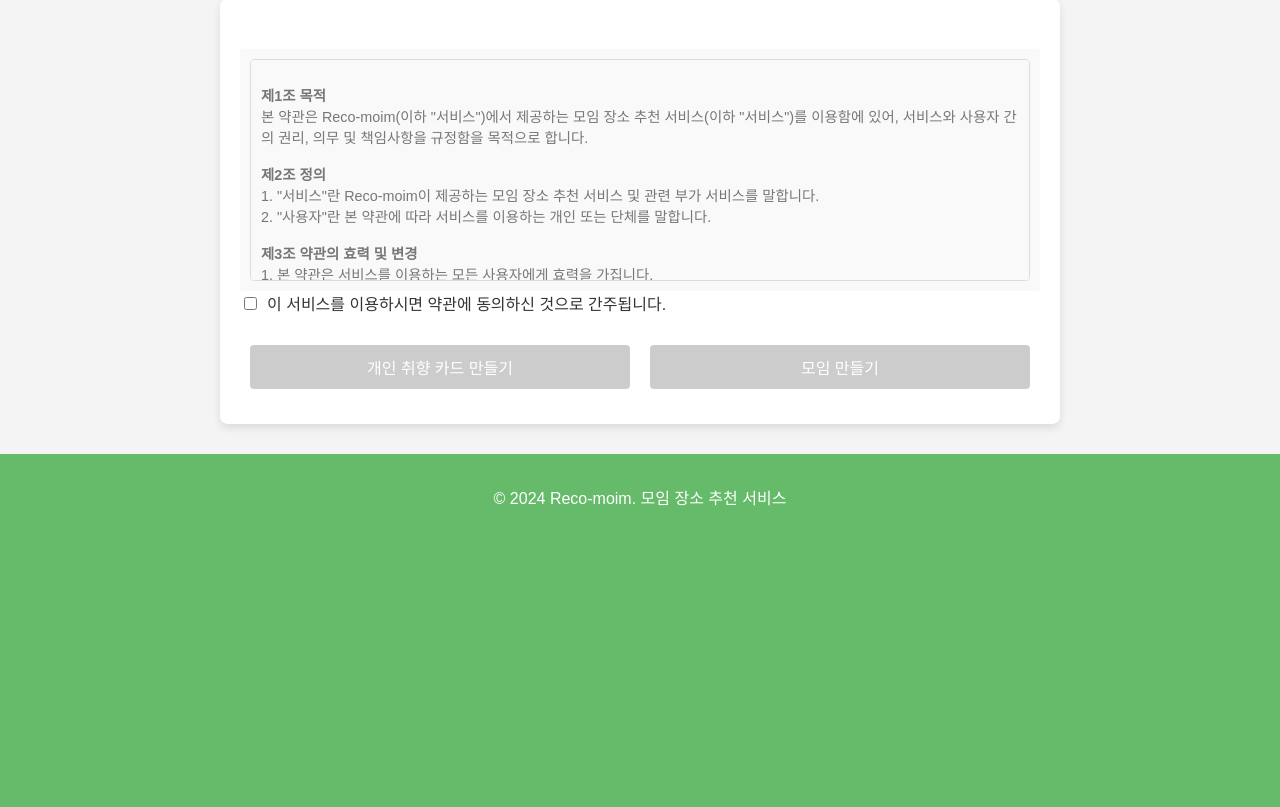
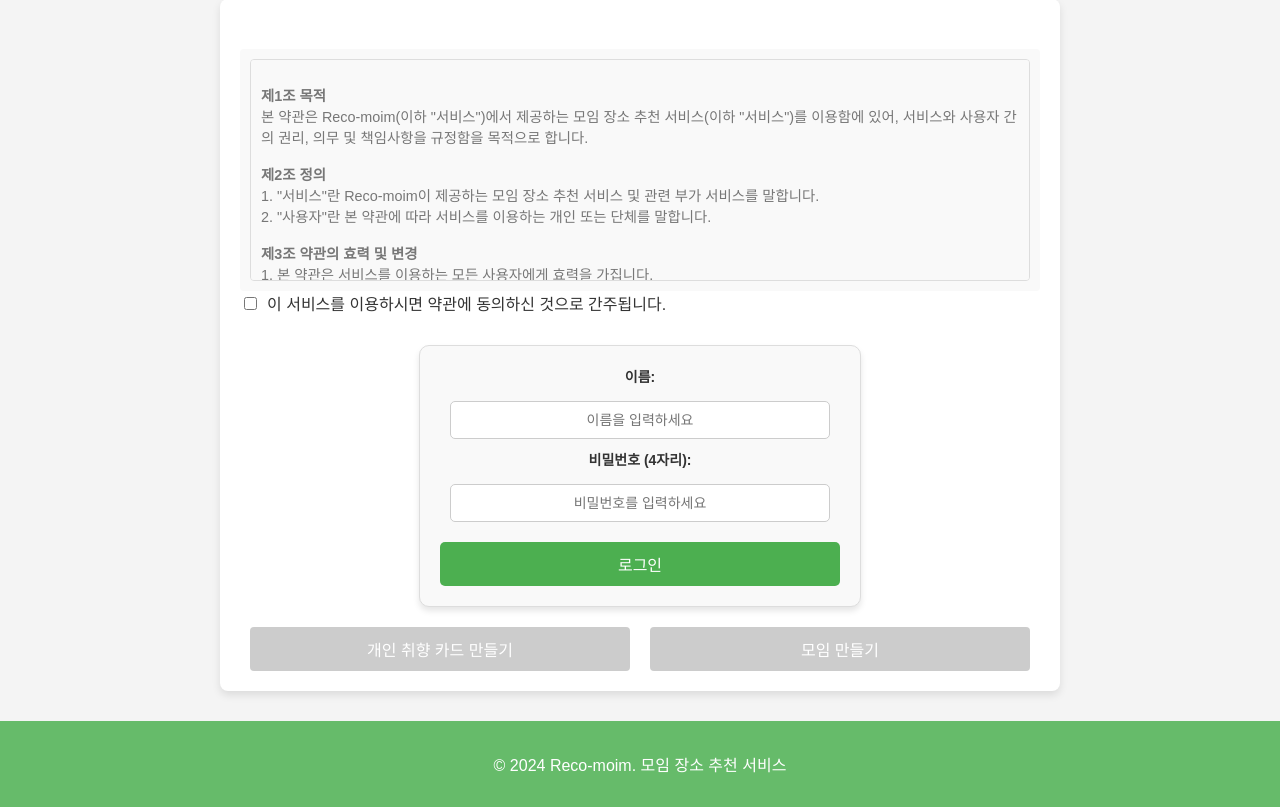
Before and after one commit to slee0812/reco-moim, a Flask app: page / in a window 1280 px wide. Shown: the part 260-1067 px from the top of the page. Before the commit the page ends 766 px from the top, so only its background shows below. Run offline with Flask 3, Linux system fonts and the light colour scheme.

Commit message:
로그인 기능 추가 및 비밀번호 필드 생성, 사용자 정보 로드 기능 구현

```diff
--- a/Code/app.py
+++ b/Code/app.py
@@ -22,6 +22,7 @@ db = SQLAlchemy(app)
 class Preference(db.Model):
     id = db.Column(db.Integer, primary_key=True)
     name = db.Column(db.String(80), unique=True, nullable=False)
+    password = db.Column(db.String(4), nullable=False)  # 비밀번호 필드 추가
     location = db.Column(db.String(120), nullable=False)
     latitude = db.Column(db.Float, nullable=False)  # 위도 필드 추가
     longitude = db.Column(db.Float, nullable=False)  # 경도 필드 추가
@@ -387,5 +388,68 @@ def find_path():
         return jsonify({"error": error_msg}), 500
 
 
+
+# 로그인 기능을 위한 코드
+
+
+
+@app.route("/login", methods=["POST"])
+def login():
+    data = request.json
+    name = data.get("name")
+    input_password = data.get("password")
+
+    if not name or not input_password:
+        return jsonify({"status": "error", "message": "이름과 비밀번호를 입력하세요."}), 400
+
+    user = Preference.query.filter_by(name=name).first()
+
+    if user:
+        if user.password == input_password:
+            return jsonify({"status": "success", "message": f"'{name}'님 환영합니다."}), 200
+        else:
+            return jsonify({"status": "error", "message": "비밀번호가 잘못되었습니다."}), 401
+    else:
+        # 새로운 사용자 추가
+        new_user = Preference(name=name, password=input_password, location="", latitude=0, longitude=0)
+        db.session.add(new_user)
+        db.session.commit()
+
+        # DB 내용 출력
+        preferences = Preference.query.all()
+        print("\n현재 DB 상태:")
+        for pref in preferences:
+            print(f"ID: {pref.id}, 이름: {pref.name}, 비밀번호: {pref.password}, 위치: {pref.location}")
+        print("-" * 50)
+
+        return jsonify({"status": "success", "message": f"'{name}'님 환영합니다."}), 201
+
+
+@app.route("/get-preference/<name>", methods=["GET"])
+def get_preference(name):
+    try:
+        user = Preference.query.filter_by(name=name).first()
+        if not user:
+            return jsonify({"status": "error", "message": "사용자를 찾을 수 없습니다."}), 404
+
+        return jsonify({
+            "status": "success",
+            "data": {
+                "name": user.name,
+                "location": user.location,
+                "positive_prompt": user.positive_prompt,
+                "negative_prompt": user.negative_prompt,
+            }
+        }), 200
+    except Exception as e:
+        print(f"사용자 정보 가져오기 실패: {e}")
+        return jsonify({"status": "error", "message": "서버 오류가 발생했습니다."}), 500
+
+
+
+
+
+
+
 if __name__ == "__main__":
-    app.run(debug=True)
+    app.run(debug=True, host = '0.0.0.0')
--- a/Code/templates/HomePage.css
+++ b/Code/templates/HomePage.css
@@ -232,3 +232,73 @@ footer {
     margin: 5px 0;
   }
 }
+
+/* 로그인 섹션 스타일 */
+#login-section {
+  background-color: #f9f9f9;
+  padding: 20px;
+  border: 1px solid #ddd;
+  border-radius: 10px;
+  max-width: 400px;
+  margin: 20px auto;
+  box-shadow: 0 4px 6px rgba(0, 0, 0, 0.1);
+}
+
+/* 입력 필드 스타일 */
+#login-section input[type="text"],
+#login-section input[type="password"] {
+  width: calc(100% - 20px);
+  padding: 10px;
+  margin: 10px 0;
+  border: 1px solid #ccc;
+  border-radius: 5px;
+  font-size: 14px;
+  box-sizing: border-box;
+}
+
+/* 버튼 스타일 */
+#login-section button {
+  background-color: #4CAF50;
+  color: white;
+  border: none;
+  padding: 10px 20px;
+  border-radius: 5px;
+  font-size: 16px;
+  cursor: pointer;
+  transition: background-color 0.3s ease;
+  width: 100%;
+  margin-top: 10px;
+}
+
+#login-section button:hover {
+  background-color: #45a049;
+}
+
+/* 로그인 섹션 제목 스타일 */
+#login-section label {
+  font-weight: bold;
+  display: block;
+  margin-bottom: 5px;
+  font-size: 14px;
+}
+
+/* 환영 메시지 스타일 */
+#welcome-section {
+  margin-top: 20px;
+  text-align: center;
+  font-size: 16px;
+  color: #333;
+  font-weight: bold;
+}
+
+/* 로그인 폼 전체 정렬 */
+#login-form {
+  display: flex;
+  flex-direction: column;
+  align-items: center;
+}
+
+#login-section input[type="text"],
+#login-section input[type="password"] {
+  text-align: center;
+}
--- a/Code/templates/HomePage.html
+++ b/Code/templates/HomePage.html
@@ -86,6 +86,26 @@
         </div>
       </section>
 
+      <section id="login-section">
+        <form id="login-form">
+          <label for="name-input">이름:</label>
+          <input type="text" id="name-input" name="name" placeholder="이름을 입력하세요" required />
+
+          <label for="password-input">비밀번호 (4자리):</label>
+          <input type="password" id="password-input" name="password" pattern="\d{4}" placeholder="비밀번호를 입력하세요" required />
+
+          <button type="submit">로그인</button>
+        </form>
+
+        <!-- 환영 메시지 및 로그아웃 버튼 -->
+        <div id="welcome-section" style="display: none;">
+          <span id="welcome-message"></span>
+          <button id="logout-button" style="margin-left: 10px;">로그아웃</button>
+        </div>
+      </section>
+
+
+
       <section class="actions">
         <button id="create-preferences-card" class="disabled">
           개인 취향 카드 만들기
--- a/Code/templates/HomePage.js
+++ b/Code/templates/HomePage.js
@@ -29,7 +29,16 @@ createCardButton.addEventListener("click", function () {
   );
 
   if (userConfirmed) {
-    window.location.href = "CreatePreferences.html";
+    // 현재 URL에서 이름 정보 추출
+    const urlParams = new URLSearchParams(window.location.search);
+    const loggedInUserName = urlParams.get("name");
+
+    if (loggedInUserName) {
+      // 이름 정보를 포함하여 CreatePreferences 페이지로 이동
+      window.location.href = `CreatePreferences.html?name=${encodeURIComponent(loggedInUserName)}`;
+    } else {
+      alert("로그인된 사용자 정보를 찾을 수 없습니다.");
+    }
   }
 });
 
@@ -45,6 +54,81 @@ createMeetingButton.addEventListener("click", function () {
   );
 
   if (userConfirmed) {
-    window.location.href = "CreateMeeting.html";
+    // URL에서 로그인된 사용자 이름 가져오기
+    const urlParams = new URLSearchParams(window.location.search);
+    const loggedInUserName = urlParams.get("name");
+
+    if (loggedInUserName) {
+      // 이름 정보를 포함하여 CreateMeeting 페이지로 이동
+      window.location.href = `CreateMeeting.html?name=${encodeURIComponent(loggedInUserName)}`;
+    } else {
+      alert("로그인된 사용자 정보를 찾을 수 없습니다.");
+    }
   }
 });
+
+
+document.getElementById("login-form").addEventListener("submit", async (event) => {
+  event.preventDefault();
+
+  const name = document.getElementById("name-input").value.trim();
+  const password = document.getElementById("password-input").value.trim();
+
+  if (!name || password.length !== 4) {
+    alert("유효한 이름과 4자리 비밀번호를 입력해주세요.");
+    return;
+  }
+
+  try {
+    const response = await fetch("/login", {
+      method: "POST",
+      headers: { "Content-Type": "application/json" },
+      body: JSON.stringify({ name, password }),
+    });
+
+    const result = await response.json();
+
+    if (response.ok && result.status === "success") {
+      // URL에 이름 추가
+      const currentUrl = new URL(window.location.href);
+      currentUrl.searchParams.set("name", name);
+      window.history.replaceState({}, "", currentUrl.toString());
+
+      // 환영 메시지 표시
+      const welcomeSection = document.getElementById("welcome-section");
+      document.getElementById("welcome-message").textContent = result.message;
+      welcomeSection.style.display = "block";
+
+      // 로그인 폼 숨기기
+      document.getElementById("login-form").style.display = "none";
+
+      // 개인 취향 카드 만들기 버튼 활성화
+      document.getElementById("create-preferences-card").disabled = false;
+    } else {
+      alert(result.message);
+    }
+  } catch (error) {
+    console.error("로그인 실패:", error);
+    alert("서버 오류가 발생했습니다. 다시 시도해주세요.");
+  }
+});
+
+// 로그아웃 버튼 클릭 이벤트
+document.getElementById("logout-button").addEventListener("click", () => {
+  // URL에서 name 파라미터 제거
+  const currentUrl = new URL(window.location.href);
+  currentUrl.searchParams.delete("name");
+  window.history.replaceState({}, "", currentUrl.toString());
+
+  // 초기 상태로 UI 복원
+  document.getElementById("welcome-section").style.display = "none";
+  document.getElementById("login-form").style.display = "block";
+  document.getElementById("name-input").value = "";
+  document.getElementById("password-input").value = "";
+  document.getElementById("create-preferences-card").disabled = true;
+
+  // 세션 스토리지 초기화
+  sessionStorage.clear();
+
+  alert("로그아웃되었습니다.");
+});
```
Also changed, not shown: Code/templates/CreateMeeting.js (+19 -4 lines), Code/templates/CreatePreferences.js (+28 -0 lines), Code/instance/preferences.db.
